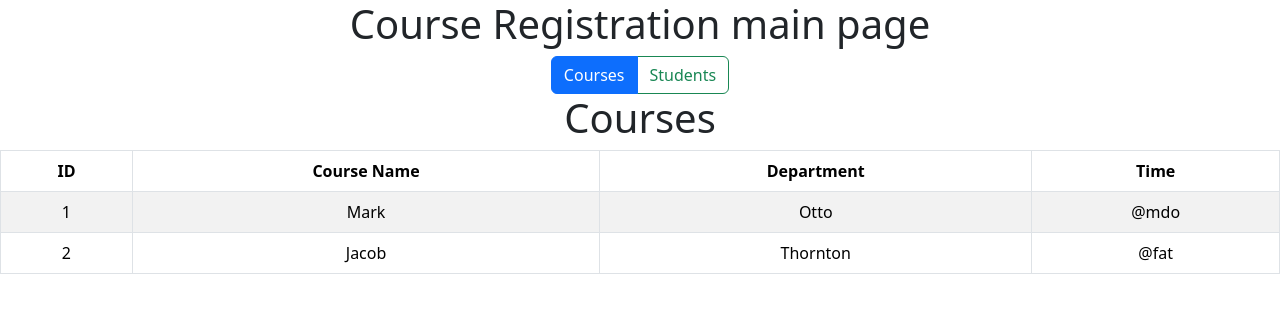
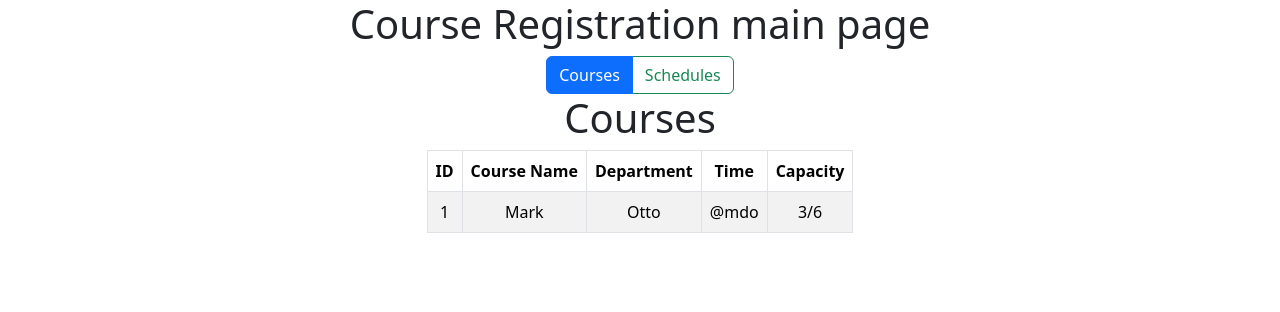
Before and after one commit to ZSwensrude/CMPT-315-Midterm, a React (Create React App) app in the folder frontend/course-registration/: page / in a window 1280 px wide. Shown: the top 312 px of the page. Built offline with nearby package versions, Linux system fonts and the light colour scheme.

Commit message:
change frontend views, add react-query

```diff
--- a/frontend/course-registration/package.json
+++ b/frontend/course-registration/package.json
@@ -3,6 +3,7 @@
   "version": "0.1.0",
   "private": true,
   "dependencies": {
+    "@tanstack/react-query": "^5.20.5",
     "@testing-library/jest-dom": "^5.17.0",
     "@testing-library/react": "^13.4.0",
     "@testing-library/user-event": "^13.5.0",
@@ -10,6 +11,7 @@
     "react": "^18.2.0",
     "react-bootstrap": "^2.10.1",
     "react-dom": "^18.2.0",
+    "react-query": "^3.39.3",
     "react-scripts": "5.0.1",
     "web-vitals": "^2.1.4"
   },
--- a/frontend/course-registration/src/App.js
+++ b/frontend/course-registration/src/App.js
@@ -2,7 +2,7 @@ import './App.css';
 import React, { useState } from 'react';
 import ViewToggle from './components/ViewToggle';
 import CoursesDisplay from './components/CoursesDisplay';
-import StudentsDisplay from './components/StudentsDisplay';
+import ScheduleDisplay from './components/ScheduleDisplay';
 
 function App() {
   const [state, setState] = useState("courses")
@@ -14,7 +14,7 @@ function App() {
       { state === 'courses' ? (
         <CoursesDisplay />
       ) : (
-        <StudentsDisplay />
+        <ScheduleDisplay />
       ) }
     </div>
   );
--- a/frontend/course-registration/src/components/CoursesDisplay.js
+++ b/frontend/course-registration/src/components/CoursesDisplay.js
@@ -1,10 +1,15 @@
 import React from "react";
 import 'bootstrap/dist/css/bootstrap.min.css';
 import Table from 'react-bootstrap/Table';
+import './components.css'
 
 const CoursesDisplay = () => {
+
+
+
   return (
-    <>
+    <div className="courseDisplay">
+      <div>
         <h1>Courses</h1>
         <Table striped bordered hover>
           <thead>
@@ -13,6 +18,7 @@ const CoursesDisplay = () => {
               <th>Course Name</th>
               <th>Department</th>
               <th>Time</th>
+              <th>Capacity</th>
             </tr>
           </thead>
           <tbody>
@@ -22,16 +28,12 @@ const CoursesDisplay = () => {
               <td>Mark</td>
               <td>Otto</td>
               <td>@mdo</td>
-          </tr>
-          <tr>
-            <td>2</td>
-            <td>Jacob</td>
-            <td>Thornton</td>
-            <td>@fat</td>
+              <td>3/6</td>
             </tr>
           </tbody>
         </Table>
-    </>
+      </div>
+    </div>
   );
 };
 
--- /dev/null
+++ b/frontend/course-registration/src/components/ScheduleDisplay.js
@@ -0,0 +1,11 @@
+import React from "react";
+
+const ScheduleDisplay = () => {
+  return (
+    <>
+      <h1>Schedules</h1>
+    </>
+  );
+};
+
+export default ScheduleDisplay;
--- a/frontend/course-registration/src/components/StudentsDisplay.js
+++ /dev/null
@@ -1,11 +0,0 @@
-import React from "react";
-
-const StudentsDisplay = () => {
-  return (
-    <>
-      <h1>Students</h1>
-    </>
-  );
-};
-
-export default StudentsDisplay;
--- a/frontend/course-registration/src/components/ViewToggle.js
+++ b/frontend/course-registration/src/components/ViewToggle.js
@@ -19,15 +19,15 @@ const ViewToggle = ({ state, setState }) => {
           {"Courses"}
         </ToggleButton>
         <ToggleButton
-          id={`radio-students`}
+          id={`radio-schedules`}
           type="radio"
           variant={'outline-success'}
           name="radio"
-          value={"students"}
-          checked={state === "students"}
+          value={"schedules"}
+          checked={state === "schedules"}
           onChange={(e) => setState(e.currentTarget.value)}
         >
-          {"Students"}
+          {"Schedules"}
         </ToggleButton>
       </ButtonGroup>
     </>
--- /dev/null
+++ b/frontend/course-registration/src/components/components.css
@@ -0,0 +1,5 @@
+.courseDisplay {
+  display: flex;
+  justify-content: center;
+  align-items: center;
+}
```
Also changed, not shown: 2 other files (tests, documents, lock files or other folders). Lines whose indentation alone changed are shown as unchanged.
